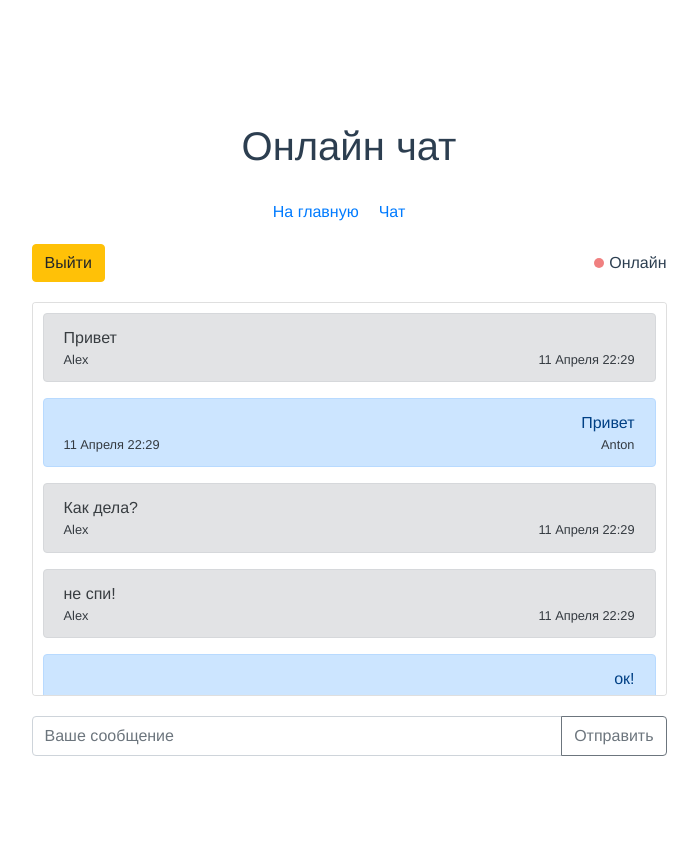
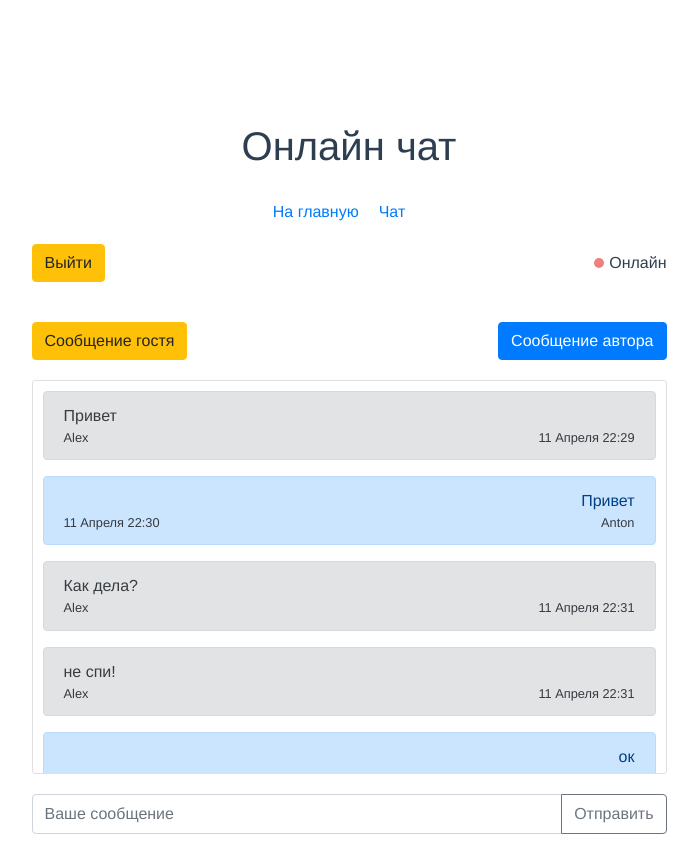
Before and after one commit to GrishinAnton/offlinechat, a Vue app: page /chat in a window 1280 px wide. Shown: the whole page, without its empty margins (291-989 px from the left). Before the commit the page ends 800 px from the top, so only its background shows below. Built offline with nearby package versions, Linux system fonts and the light colour scheme.

Commit message:
Правки

```diff
--- a/src/App.vue
+++ b/src/App.vue
@@ -50,6 +50,7 @@
 export default {
   name: 'App',
   data: () => ({
+    transitionName: ''
   }),
 
   watch: {
--- a/src/components/chat/chat.vue
+++ b/src/components/chat/chat.vue
@@ -6,40 +6,26 @@
                     button(type="button" class="btn btn-warning") Выйти
                 .network-indicator
                     p.network-indicator__status.network-indicator__status_offline Онлайн
+            .col-12.col-md-7.mr-auto.ml-auto.header-panel
+                button(type="button" class="btn btn-warning"
+                        @click="addMessageGuest"
+
+                ) Сообщение гостя
+                button(type="button" class="btn btn-primary"
+                        @click="addMessageAuthor"
+                ) Сообщение автора
             .col-12.col-md-7.ml-auto.mr-auto
 
                 .chat-container.card
                     .card-body
-                        .message.message__guest
-                            .alert.alert-secondary
-                                p  Привет
-                                p.flex.flex_jc-sb
-                                    small.text-dark 11 Апреля 22:29
-                                    small.text-dark Alex
-                        .message.message__author
-                            .alert.alert-primary
-                                p  Привет
-                                p.flex.flex_jc-sb
-                                    small.text-dark 11 Апреля 22:29
-                                    small.text-dark Anton
-                        .message.message__guest
-                            .alert.alert-secondary
-                                p  Как дела?
-                                p.flex.flex_jc-sb
-                                    small.text-dark 11 Апреля 22:29
-                                    small.text-dark Alex
-                        .message.message__guest
-                            .alert.alert-secondary
-                                p  не спи!
-                                p.flex.flex_jc-sb
-                                    small.text-dark 11 Апреля 22:29
-                                    small.text-dark Alex
-                        .message.message__author
-                            .alert.alert-primary
-                                p  ок!
-                                p.flex.flex_jc-sb
-                                    small.text-dark 11 Апреля 22:29
-                                    small.text-dark Anton
+                        ul
+                            li(v-for="(message, index) in messages" :key="index")
+                                .message(:class="{ message__guest: message.guest, message__author: message.author }")
+                                    .alert(:class="{ 'alert-secondary': message.guest, 'alert-primary': message.author }")
+                                        p  {{ message.message }}
+                                        p.flex.flex_jc-sb
+                                            small.text-dark {{ message.date }}
+                                            small.text-dark {{ message.from }}
             .col-12.col-md-7.ml-auto.mr-auto
                 .input-group.mb-3
                     input.form-control(type='text', placeholder="Ваше сообщение")
@@ -55,6 +41,60 @@
 <script>
     export default {
         name: 'chat',
+        data: () => ({
+            messages: [
+                {
+                    guest: true,
+                    from: "Alex",
+                    date: "11 Апреля 22:29",
+                    message: "Привет"
+                },
+                {
+                    author: true,
+                    from: "Anton",
+                    date: "11 Апреля 22:30",
+                    message: "Привет"
+                },
+                {
+                    guest: true,
+                    from: "Alex",
+                    date: "11 Апреля 22:31",
+                    message: "Как дела?"
+                },
+                {
+                    guest: true,
+                    from: "Alex",
+                    date: "11 Апреля 22:31",
+                    message: "не спи!"
+                },
+                {
+                    author: true,
+                    from: "Anton",
+                    date: "11 Апреля 22:45",
+                    message: "ок"
+                }
+            ]
+        }),
+        methods: {
+            addMessageGuest(){
+
+                this.messages.push({
+                    guest: true,
+                    from: "Alex",
+                    date: "11 Апреля 22:29",
+                    message: "Привет"
+                })
+            },
+            addMessageAuthor(){
+
+                this.messages.push({
+                    author: true,
+                    from: "Anton",
+                    date: "11 Апреля 22:45",
+                    message: "ок"
+                })
+            }
+        }
 
     }
 </script>
@@ -142,6 +182,12 @@
 
 .card-body {
     padding: 10px;
+
+    ul {
+        list-style-type: none;
+        margin: 0;
+        padding: 0;
+    }
 }
 
 
--- a/src/components/singIn/singIn.vue
+++ b/src/components/singIn/singIn.vue
@@ -95,13 +95,13 @@ export default {
 			var obj = this.formItems[index]
 			var controlItem = this.controlValid[index];
 
-			if(valueLength < obj.minLength){
+			if(valueLength < obj.minLength && validation){
 
 				controlItem.validMessage = obj.validMessage.lengthMessage;
 				controlItem.validClass = '';
 				controlItem.validControl = validation;
 			}
-			if(valueLength >= obj.minLength){
+			if(valueLength >= obj.minLength && validation){
 
 				controlItem.validMessage = '';
 				controlItem.validClass = 'is-valid';
```
